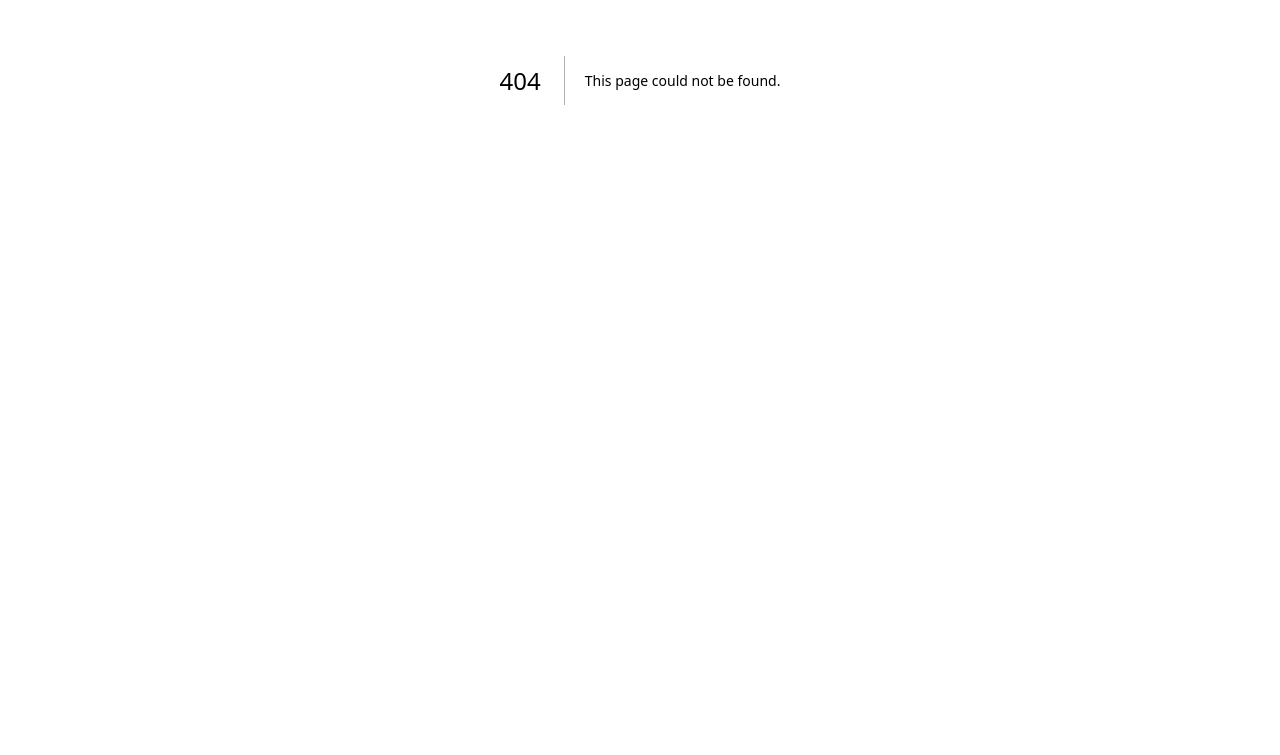
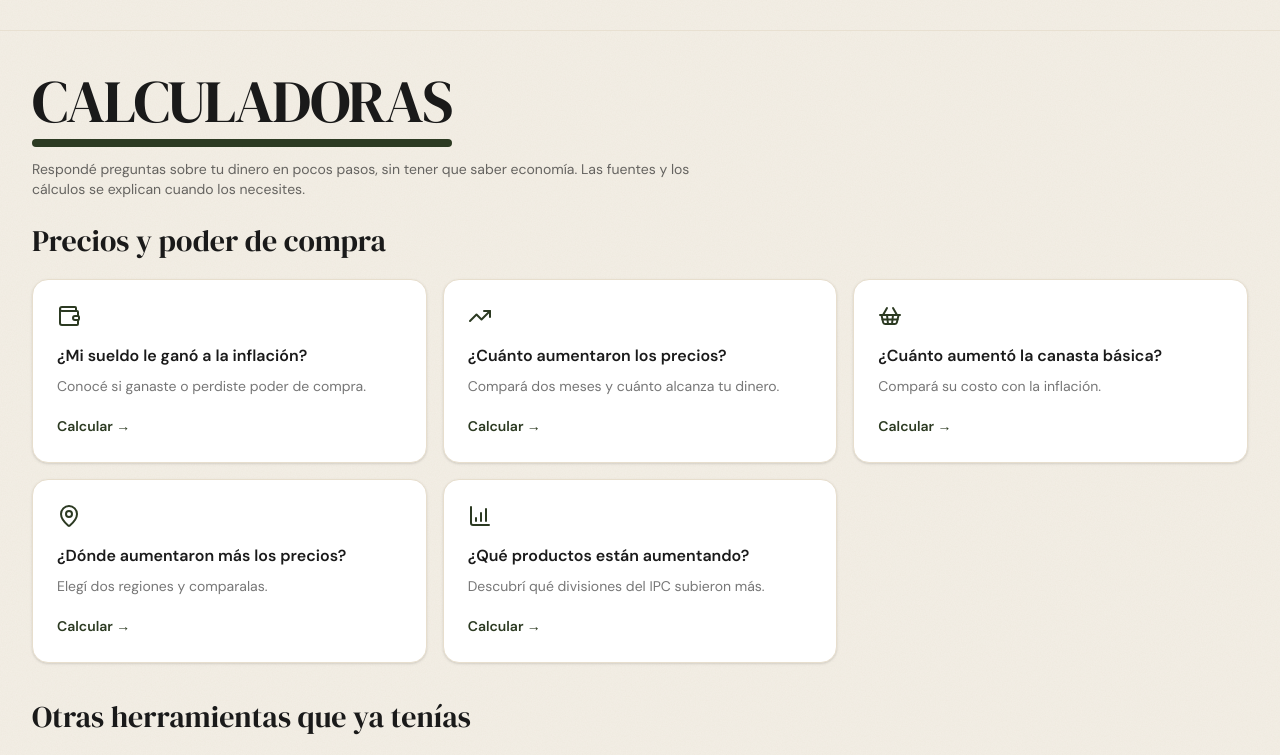
Before and after one commit to danipara618/dl-mercado, a Next.js app: page /calculadoras in a window 1280 px wide. Before the commit this address had no page. Shown: the part 320-1075 px from the top of the page. Before the commit the page ends 800 px from the top, so only its background shows below. Built offline with nearby package versions, Linux system fonts and the light colour scheme.

Commit message:
Añadir índice de calculadoras sencillo con todas las herramientas

```diff
--- /dev/null
+++ b/app/calculadoras/page.tsx
@@ -0,0 +1,30 @@
+import Link from "next/link";
+import {Wallet,TrendingUp,ShoppingBasket,MapPin,ChartColumnIncreasing,House,Calculator,Landmark} from "lucide-react";
+import Header from "@/components/Header";
+import Footer from "@/components/Footer";
+import SectionTitle from "@/components/SectionTitle";
+const NUEVAS=[
+ {href:"/calculadoras/precios-ingresos?tipo=sueldo",icon:Wallet,titulo:"¿Mi sueldo le ganó a la inflación?",detalle:"Conocé si ganaste o perdiste poder de compra."},
+ {href:"/calculadoras/precios-ingresos?tipo=inflacion",icon:TrendingUp,titulo:"¿Cuánto aumentaron los precios?",detalle:"Compará dos meses y cuánto alcanza tu dinero."},
+ {href:"/calculadoras/precios-ingresos?tipo=canasta",icon:ShoppingBasket,titulo:"¿Cuánto aumentó la canasta básica?",detalle:"Compará su costo con la inflación."},
+ {href:"/calculadoras/precios-ingresos?tipo=regiones",icon:MapPin,titulo:"¿Dónde aumentaron más los precios?",detalle:"Elegí dos regiones y comparalas."},
+ {href:"/calculadoras/precios-ingresos?tipo=productos",icon:ChartColumnIncreasing,titulo:"¿Qué productos están aumentando?",detalle:"Descubrí qué divisiones del IPC subieron más."},
+];
+const OTRAS=[
+ {href:"/calculadoras/inflacion",icon:TrendingUp,titulo:"¿Cuánto vale hoy una suma de dinero?",detalle:"Actualizá un monto antiguo por inflación."},
+ {href:"/calculadoras/alquiler",icon:House,titulo:"¿Cuánto me aumenta el alquiler?",detalle:"Estimá una actualización de tu contrato."},
+ {href:"/calculadoras/interes-compuesto",icon:Calculator,titulo:"¿Cuánto puedo ahorrar con el tiempo?",detalle:"Proyectá tus aportes y rendimientos."},
+ {href:"/calculadoras/retiro",icon:Landmark,titulo:"¿Cuánto necesito para mi retiro?",detalle:"Planeá un objetivo de capital futuro."},
+ {href:"/calculadoras/nodocente",icon:Wallet,titulo:"¿Cuánto cobraría como no docente?",detalle:"Calculá una liquidación del convenio 366/06."},
+];
+export const metadata={title:"Calculadoras fáciles | DL Mercado",description:"Herramientas para comparar sueldo e inflación, canasta básica, regiones, alquileres, ahorro y retiro."};
+export default function Calculadoras(){
+ return <><Header/><main className="mx-auto max-w-7xl space-y-9 px-4 pb-16 pt-10 sm:px-6 lg:px-8">
+ <SectionTitle as="h1" title="Calculadoras" subtitle="Respondé preguntas sobre tu dinero en pocos pasos, sin tener que saber economía. Las fuentes y los cálculos se explican cuando los necesites."/>
+ <section><h2 className="mb-5 font-serif text-3xl">Precios y poder de compra</h2>
+ <div className="grid gap-4 sm:grid-cols-2 lg:grid-cols-3">{NUEVAS.map(({href,icon:Icon,titulo,detalle})=><Link key={href} href={href} className="group rounded-2xl border border-crema-200 bg-white p-6 shadow-sm transition hover:border-oliva/40 hover:shadow-md"><Icon size={24} className="text-oliva"/><h3 className="mt-4 font-semibold text-tinta">{titulo}</h3><p className="mt-2 text-sm text-tinta/60">{detalle}</p><span className="mt-5 inline-block text-sm font-semibold text-oliva">Calcular →</span></Link>)}</div>
+ </section>
+ <section><h2 className="mb-5 font-serif text-3xl">Otras herramientas que ya tenías</h2>
+ <div className="grid gap-4 sm:grid-cols-2 lg:grid-cols-3">{OTRAS.map(({href,icon:Icon,titulo,detalle})=><Link key={href} href={href} className="group rounded-2xl border border-crema-200 bg-crema-50 p-5 transition hover:border-oliva/40"><Icon size={20} className="text-oliva"/><h3 className="mt-3 font-semibold">{titulo}</h3><p className="mt-1 text-sm text-tinta/60">{detalle}</p><span className="mt-3 inline-block text-sm font-semibold text-oliva">Abrir →</span></Link>)}</div>
+ </section></main><Footer/></>;
+}
```
